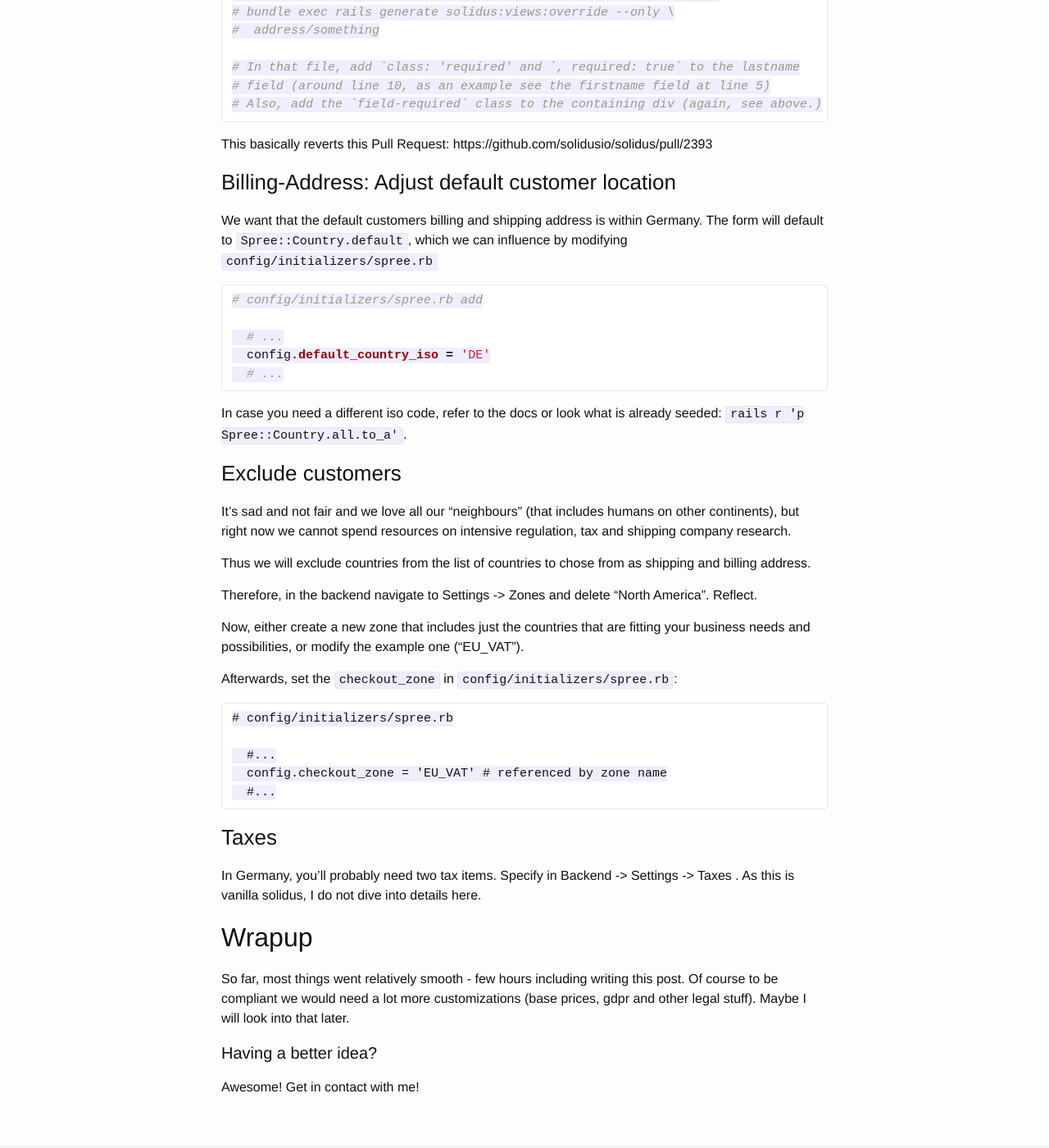
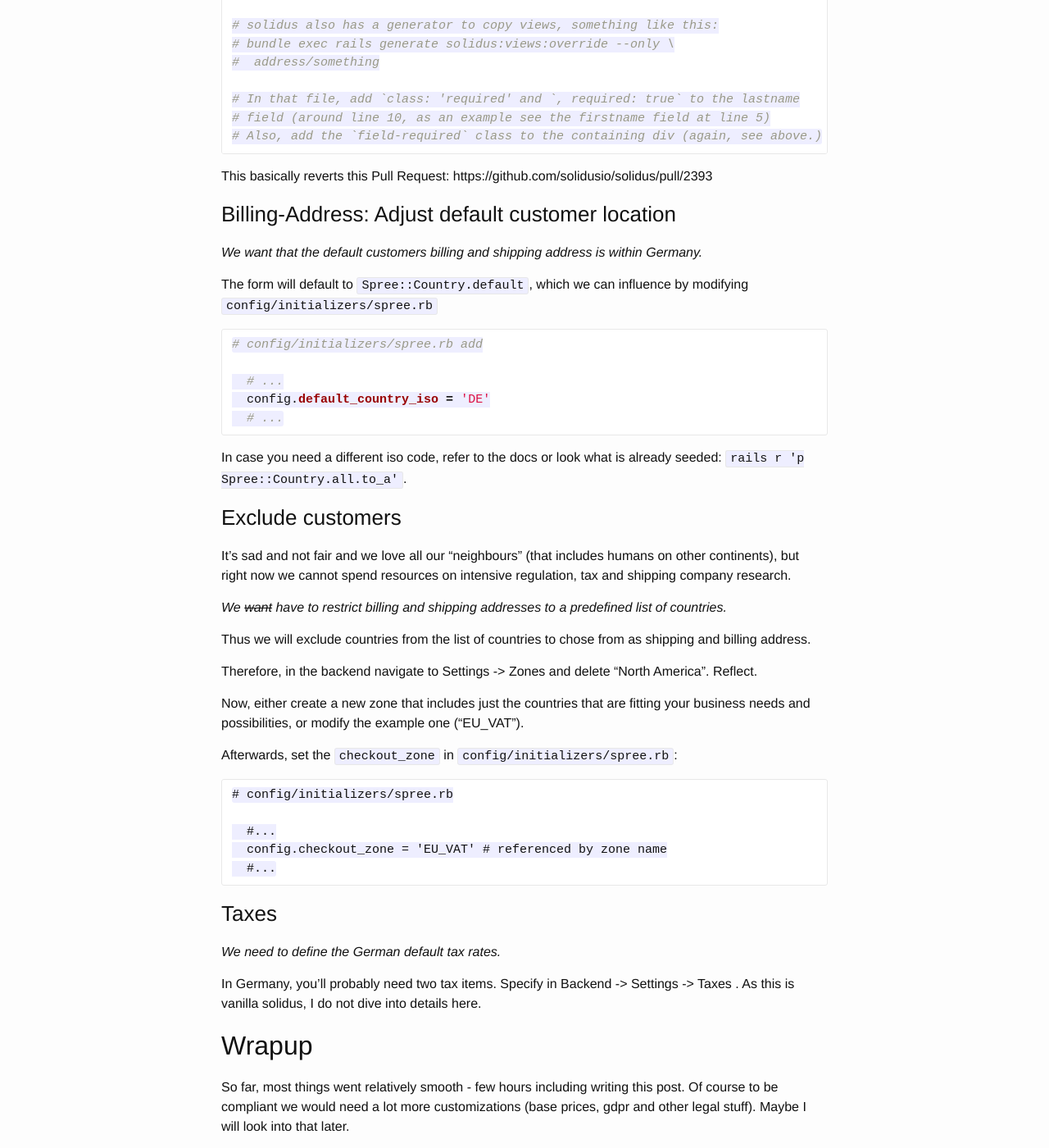
Before and after one commit to fwolfst/fwolfst.github.io, a Jekyll site: the page built from _posts/2020-06-03-solidus-i.markdown, in a window 1280 px wide and 1400 px high, scrolled down 3166 px. Shown: the whole window at 82% size. Built offline with Jekyll 4.4.1, drawn with Linux system fonts in a browser that asks for light colours; some of the changed text lies outside the part shown.

Commit message:
refine solidus goals under headings

````diff
--- a/_posts/2020-06-03-solidus-i.markdown
+++ b/_posts/2020-06-03-solidus-i.markdown
@@ -70,6 +70,9 @@ the credentials given in the install step (admin@example.com and test123 by
 default).
 
 ## Step Two: Don't pay
+
+*We want to make the default currency Euros and look at a checkout process.*
+
 
 As the scenario is a German shop I want to change the Default currency from $ to
 € (admin -> Settings -> Store -> Default Currency). While we are there, we can
@@ -164,8 +167,10 @@ This basically reverts this Pull Request: https://github.com/solidusio/solidus/p
 
 ### Billing-Address: Adjust default customer location
 
-We want that the default customers billing and shipping address is within
-Germany. The form will default to `Spree::Country.default`, which we can
+*We want that the default customers billing and shipping address is within
+Germany.*
+
+The form will default to `Spree::Country.default`, which we can
 influence by modifying `config/initializers/spree.rb`
 
 ```ruby
@@ -184,6 +189,9 @@ seeded: `rails r 'p Spree::Country.all.to_a'`.
 It's sad and not fair and we love all our "neighbours" (that includes humans on
 other continents), but right now we cannot spend resources on intensive
 regulation, tax and shipping company research.
+
+*We <del>want</del> have to restrict billing and shipping addresses to a predefined list of
+countries.*
 
 Thus we will exclude countries from the list of countries to chose from as
 shipping and billing address.
@@ -206,6 +214,8 @@ Afterwards, set the `checkout_zone` in `config/initializers/spree.rb`:
 
 ### Taxes
 
+*We need to define the German default tax rates.*
+
 In Germany, you'll probably need two tax items. Specify in Backend -> Settings
 -> Taxes .
 As this is vanilla solidus, I do not dive into details here.
````
